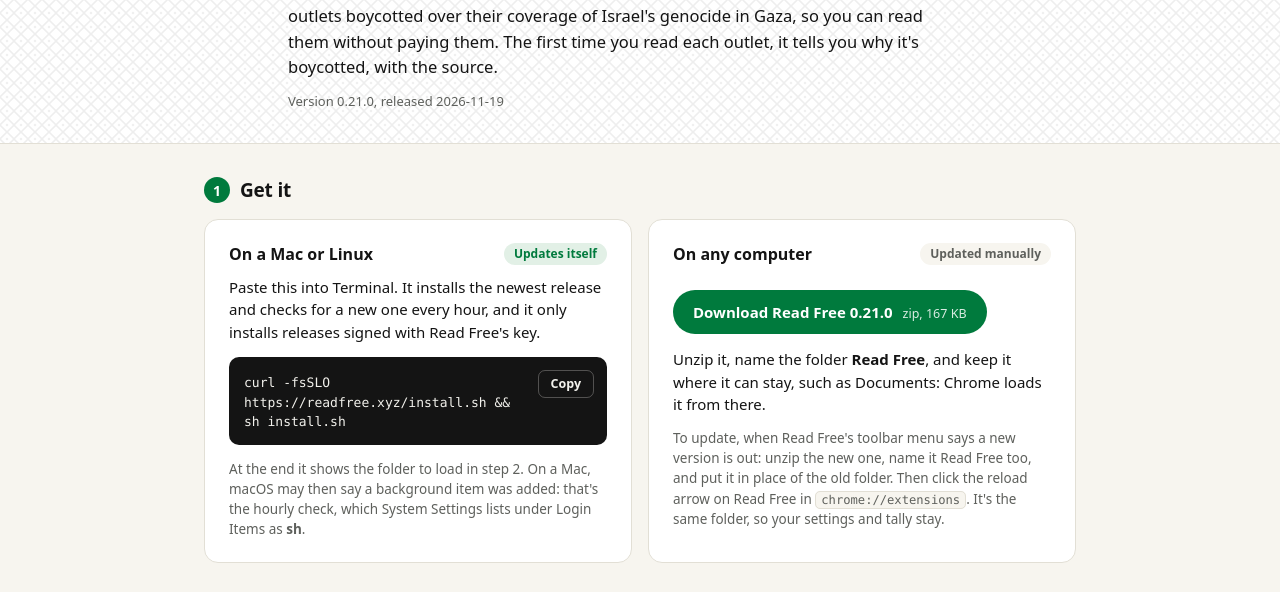
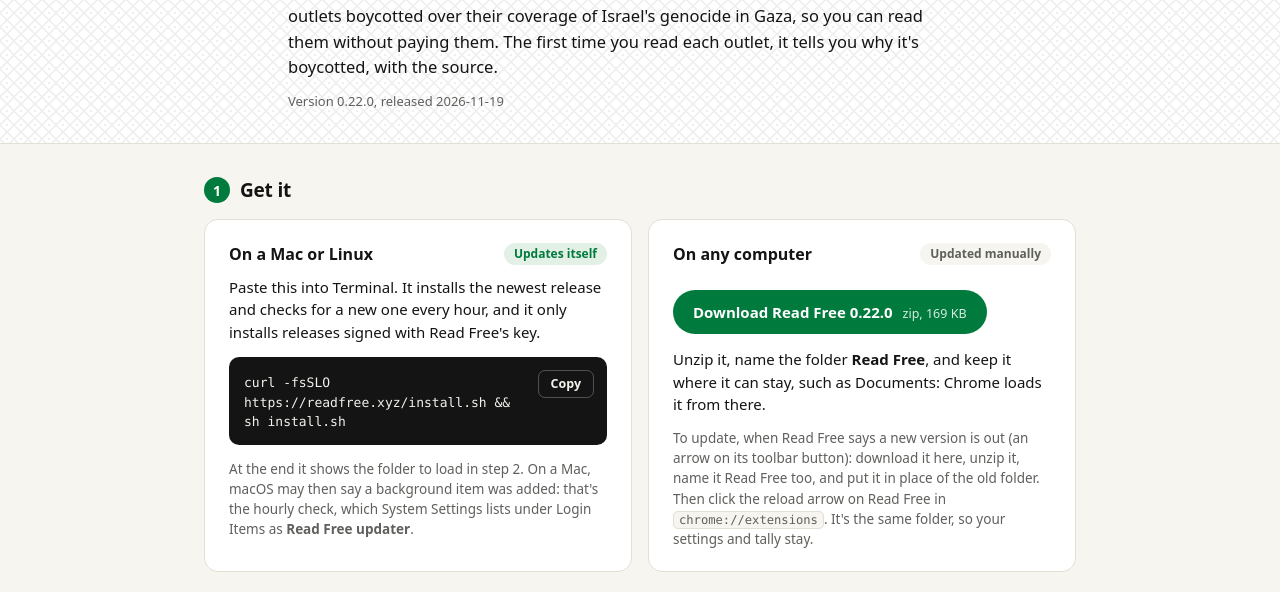
Before and after one commit to readfreexyz/readfreexyz.github.io, a plain HTML site: page index.html in a window 1280 px wide. Shown: the part 118-710 px from the top of the page. Drawn offline with Linux system fonts and the light colour scheme.

Commit message:
Read Free 0.22.0

```diff
--- a/index.html
+++ b/index.html
@@ -161,7 +161,7 @@
           outlets boycotted over their coverage of Israel's genocide in Gaza, so you can read them
           without paying them. The first time you read each outlet, it tells you why it's
           boycotted, with the source.</p>
-        <p class="release">Version 0.21.0, released 2026-11-19</p>
+        <p class="release">Version 0.22.0, released 2026-11-19</p>
       </div>
     </div>
   </header>
@@ -180,15 +180,16 @@
           <div class="command"><code id="command">curl -fsSLO https://readfree.xyz/install.sh &amp;&amp; sh install.sh</code><button class="copy" id="copy" type="button" hidden>Copy</button></div>
           <p class="note">At the end it shows the folder to load in step 2. On a Mac, macOS may then
             say a background item was added: that's the hourly check, which System Settings lists
-            under Login Items as <b>sh</b>.</p>
+            under Login Items as <b>Read Free updater</b>.</p>
         </div>
-        <div class="card">
+        <div class="card" id="update">
           <h3>On any computer <span class="tag by-hand">Updated manually</span></h3>
-          <a class="download" href="read-free-0.21.0.zip"><span>Download Read Free 0.21.0</span> <small>zip, 167 KB</small></a>
+          <a class="download" href="read-free-0.22.0.zip"><span>Download Read Free 0.22.0</span> <small>zip, 169 KB</small></a>
           <p>Unzip it, name the folder <b>Read Free</b>, and keep it where it can stay, such as
             Documents: Chrome loads it from there.</p>
-          <p class="note">To update, when Read Free's toolbar menu says a new version is out: unzip
-            the new one, name it Read Free too, and put it in place of the old folder. Then click
+          <p class="note">To update, when Read Free says a new version is out (an arrow on its
+            toolbar button): download it here, unzip it, name it Read Free too, and put it in place
+            of the old folder. Then click
             the reload arrow on Read Free in <code class="path">chrome://extensions</code>. It's the
             same folder, so your settings and tally stay.</p>
         </div>
@@ -250,7 +251,7 @@
     <p>For personal use only.</p>
     <p>This page loads nothing from anywhere else and sets no cookies.</p>
     <p>This release: <a href="latest.txt">latest.txt</a>, signed in
-      <a href="latest.txt.sig">latest.txt.sig</a>. The zip's SHA-256: <code>316296b333d8f026bc05a43134a214ee1eaf9598403b136708cee3bd0eca98b9</code></p>
+      <a href="latest.txt.sig">latest.txt.sig</a>. The zip's SHA-256: <code>a1bf34514cbb31530e8f3b8bac2fa227da3a37bab1aafd86fd9481a6283f9035</code></p>
   </footer>
 
   <script>
```
Also changed, not shown: latest.txt, 4 other files.
